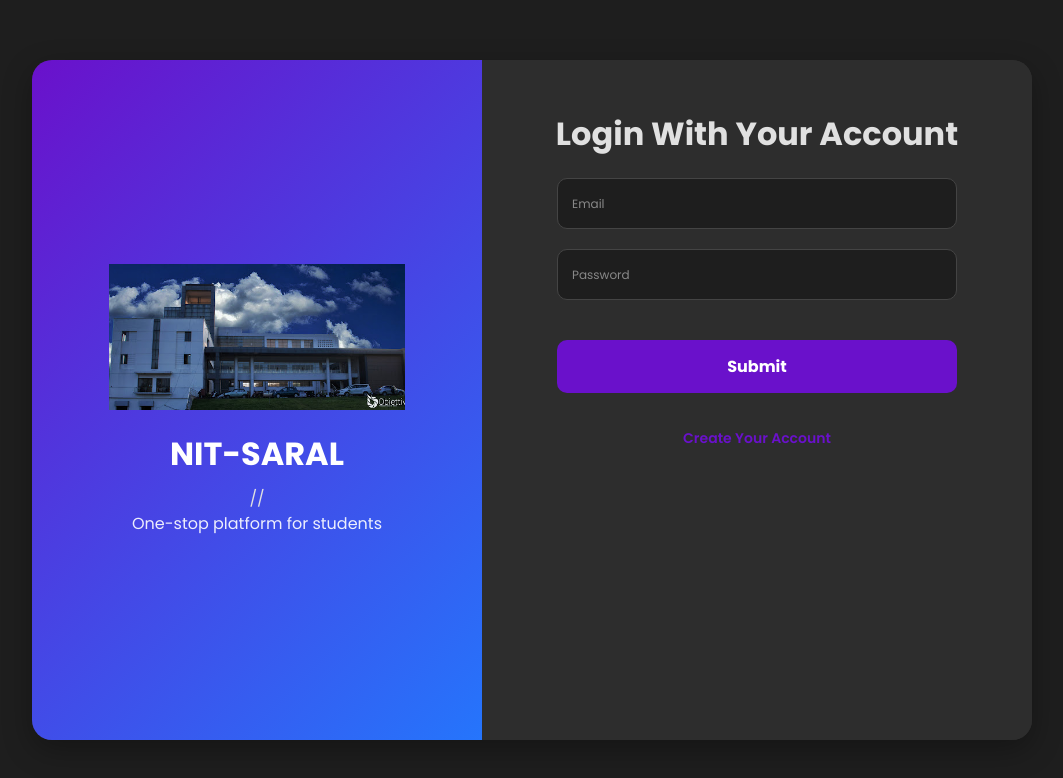
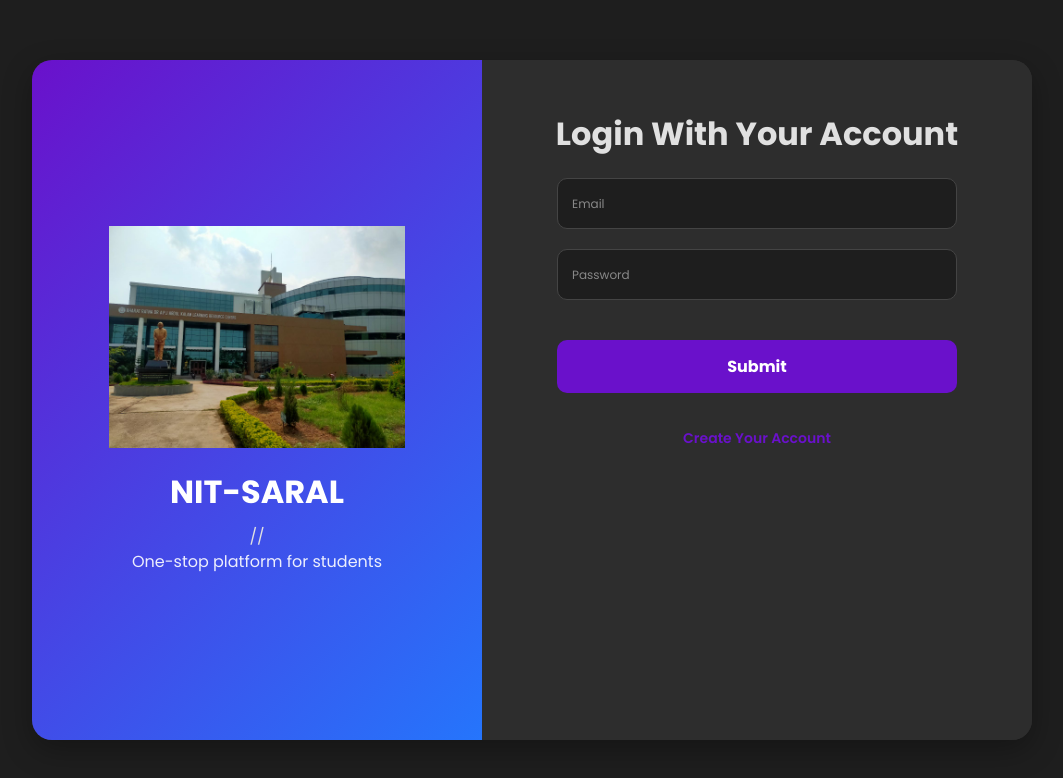
Before and after one commit to janisaa/NIT-SARAL_frontend, a React (Create React App) app: page /login in a window 1280 px wide. Shown: the top 778 px of the page, without its empty margins (108-1171 px from the left). Built offline with nearby package versions, Linux system fonts and the light colour scheme.

Commit message:
Update Login.js

```diff
--- a/src/components/Login.js
+++ b/src/components/Login.js
@@ -42,7 +42,7 @@ const Login = () => {
         <div className="signup-left">
           <img
             alt="logo"
-            src={require("../assets/unnamed.jpg")}
+            src={require("../assets/nits_1.jpg")}
             style={{
               width: "80%",
               maxWidth: "450px",
```
